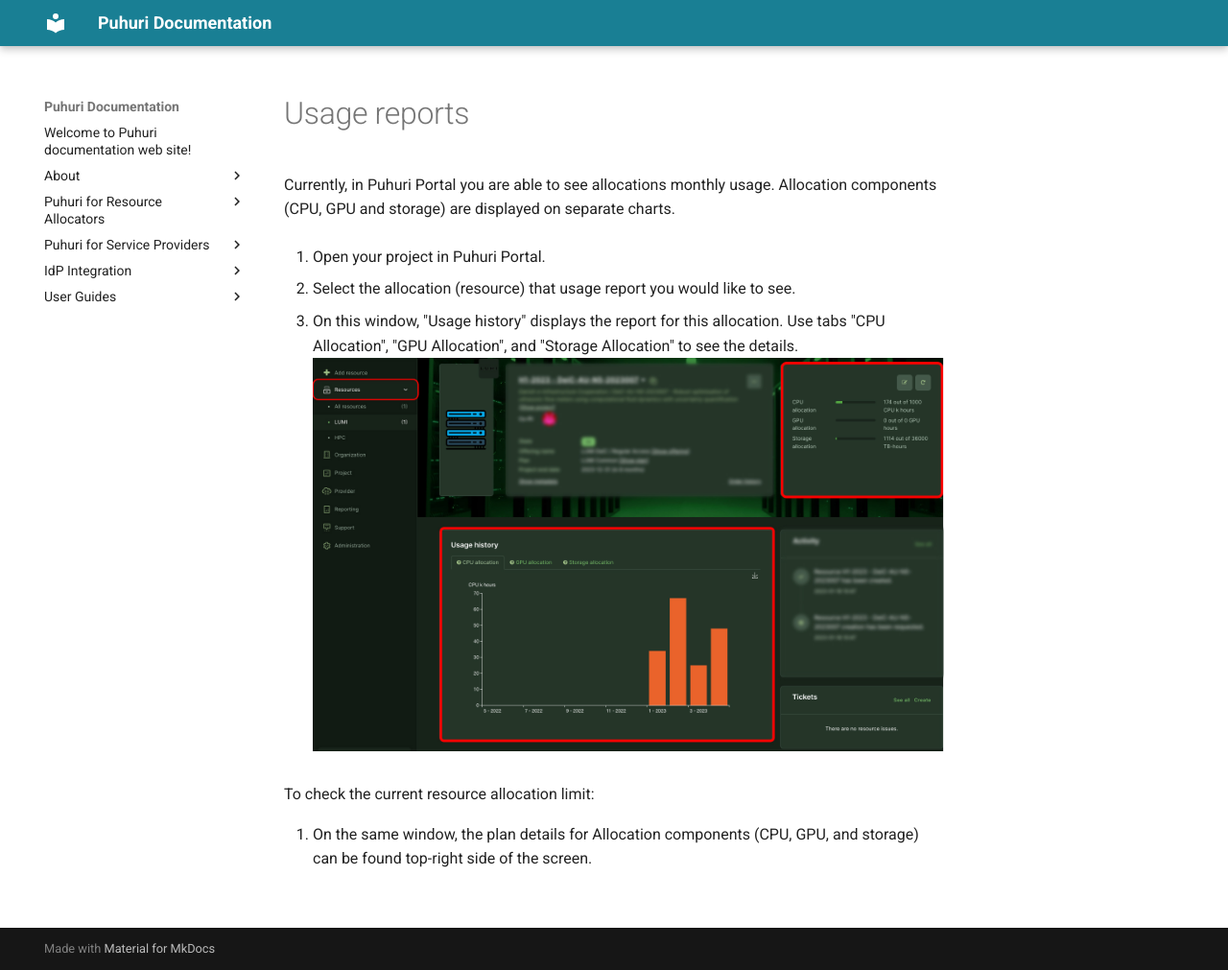
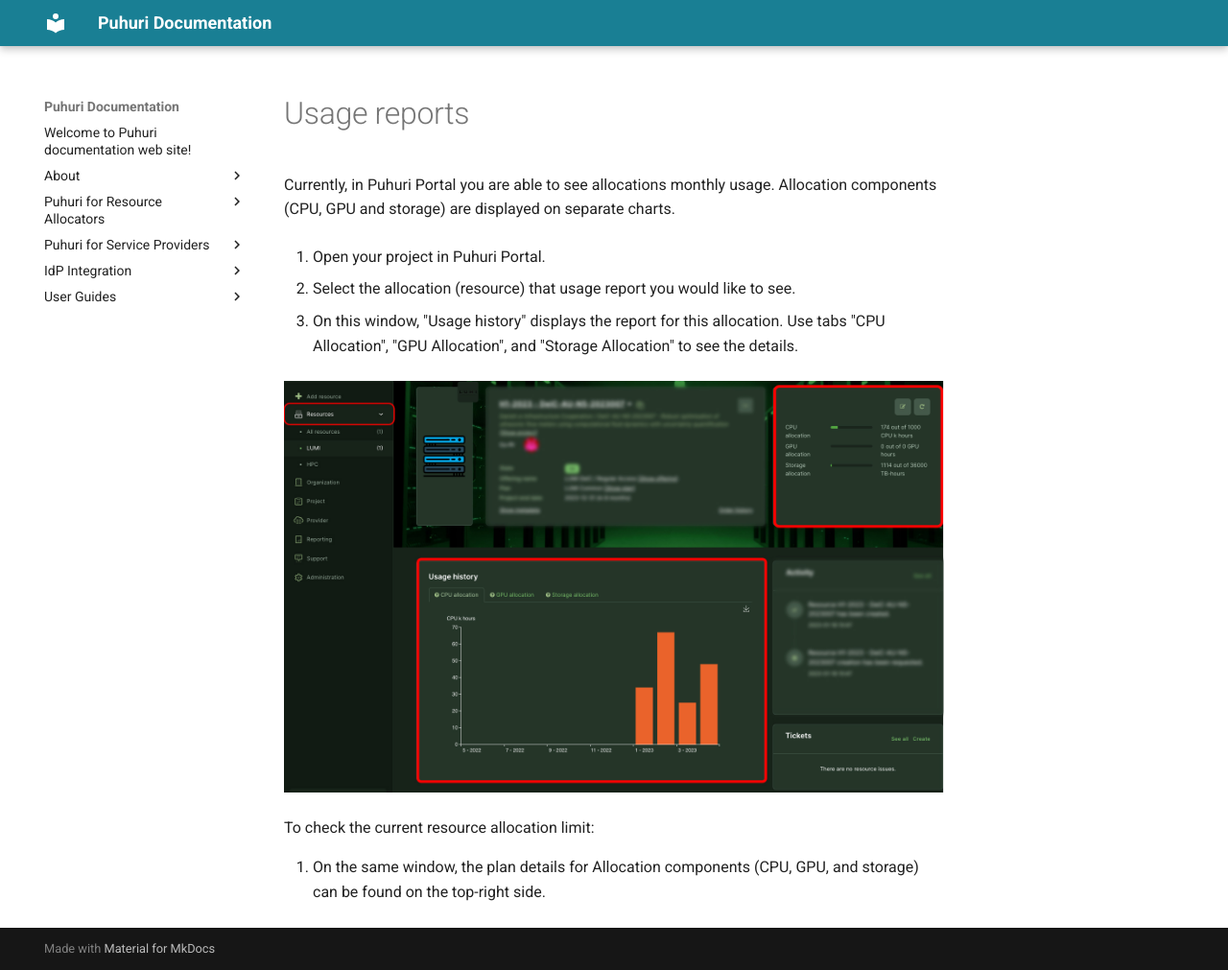
Before and after one commit to neicnordic/puhuri-web, an MkDocs documentation site: the page built from docs/new_ui_usage_reports.md, in a window 1280 px wide and 1011 px high. Shown: the whole window at 96% size. Built offline with MkDocs 1.6.1 and Material for MkDocs 9.7.7, drawn with Linux system fonts in a browser that asks for light colours.

Commit message:
Update new_ui_usage_reports.md

```diff
--- a/docs/new_ui_usage_reports.md
+++ b/docs/new_ui_usage_reports.md
@@ -7,8 +7,10 @@ Currently, in Puhuri Portal you are able to see allocations monthly usage. Alloc
 2. Select the allocation (resource) that usage report you would like to see.
 
 3. On this window, "Usage history" displays the report for this allocation. Use tabs "CPU Allocation", "GPU Allocation", and "Storage Allocation" to see the details.
+
+
    ![Usage](../assets/puhuri_usage_report.jpg)
 
 To check the current resource allocation limit:
 
-1. On the same window, the plan details for Allocation components (CPU, GPU, and storage) can be found top-right side of the screen.
+1. On the same window, the plan details for Allocation components (CPU, GPU, and storage) can be found on the top-right side.
```
